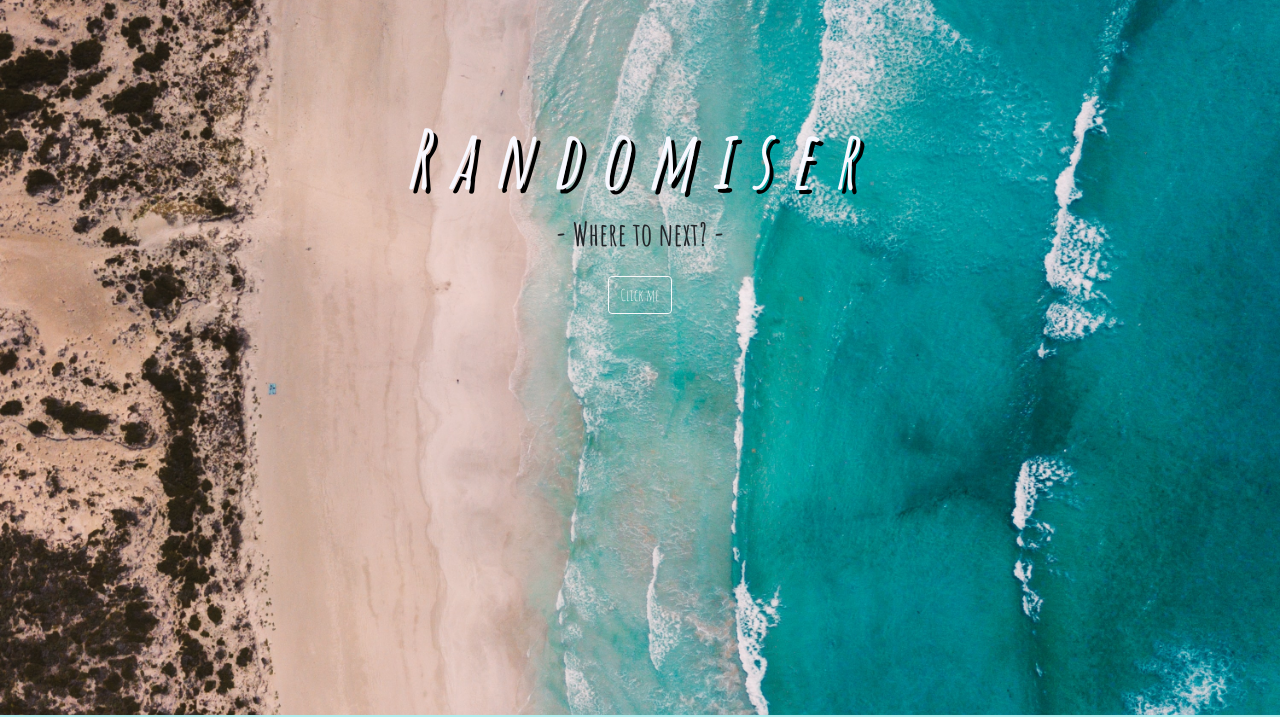
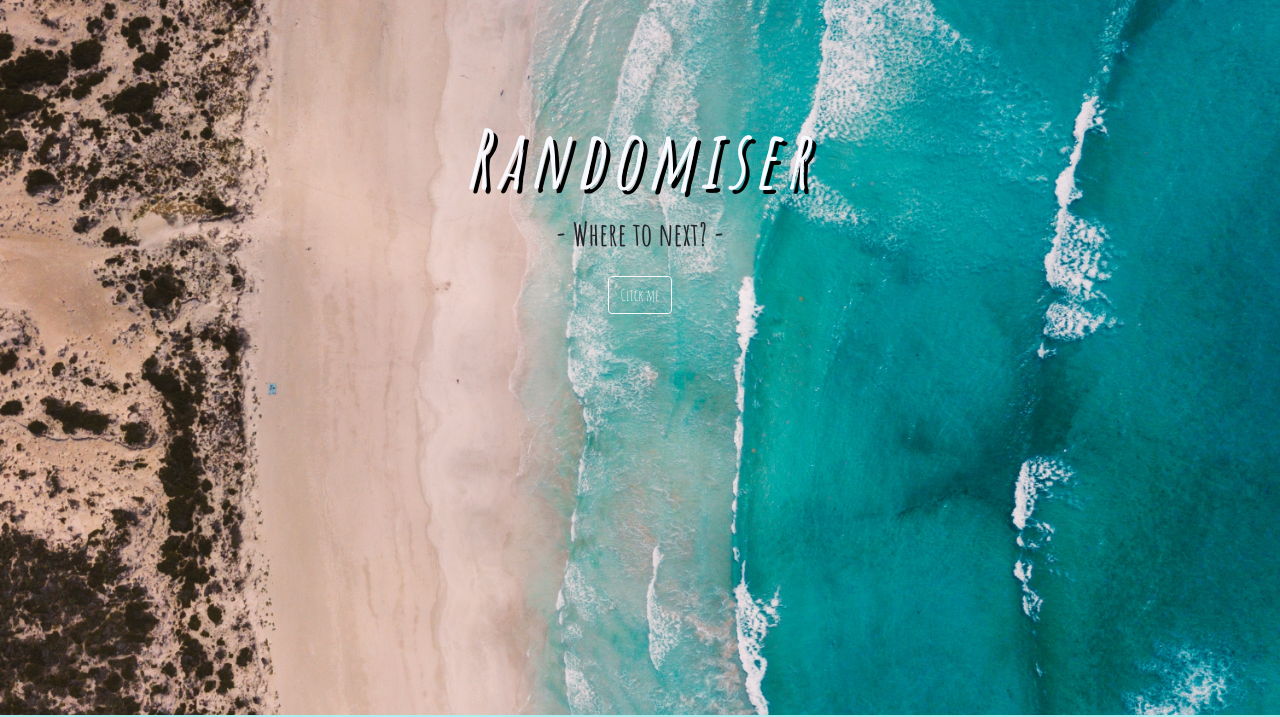
Before and after one commit to hannah-lynn/travellater, a plain HTML site: page random.html in a window 1280 px wide. Shown: the part 85-802 px from the top of the page. Drawn offline with nearby package versions, Linux system fonts and the light colour scheme.

Commit message:
updated css

```diff
--- a/style.css
+++ b/style.css
@@ -79,7 +79,7 @@ body {
   font-style: italic;
   font-weight: bold;
   text-shadow: 4px 4px black;
-  letter-spacing: 20px;
+  letter-spacing: 0.1em;
 }
 
 .page-text {
```
